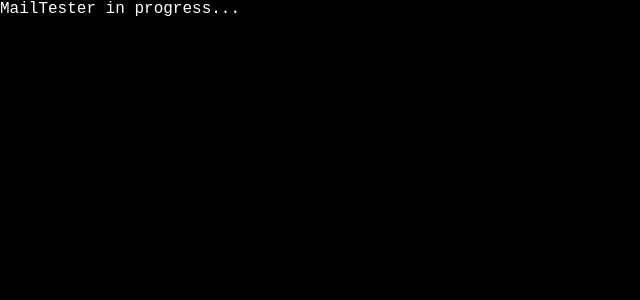
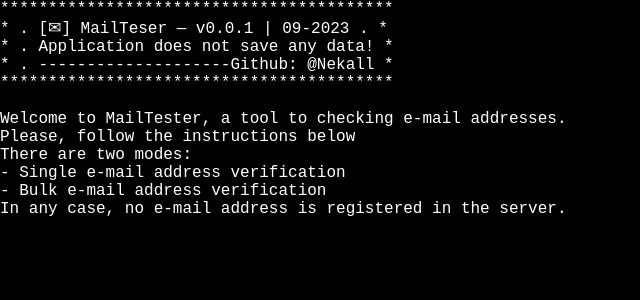
Before and after one commit to Nekall/Mailtester-front, a React (Create React App) app: page / in a window 1280 px wide. Shown: the top 300 px of the page, without its empty margins (0-640 px from the left). Built offline with nearby package versions, Linux system fonts and the light colour scheme.

Commit message:
feat: add components header & terminal and make start msg

```diff
--- /dev/null
+++ b/src/components/Header/index.tsx
@@ -0,0 +1,14 @@
+const Header = () => {
+    return (
+      <>
+        <p>*****************************************</p>
+        <p>* . [✉] MailTeser ― v0.0.1 | 09-2023 .  *</p>
+        <p>* . Application does not save any data! *</p>
+        <p>* . --------------------Github: @Nekall *</p>
+        <p>*****************************************</p>
+        <br />
+      </>
+    );
+  };
+
+  export default Header;
--- /dev/null
+++ b/src/components/Terminal/index.tsx
@@ -0,0 +1,20 @@
+import React from "react";
+
+// Styles
+import "./styles.css";
+
+const Terminal = ({ terminal }: any) => {
+  return (
+    <div className="terminal">
+      {terminal &&
+        terminal.map((item: any, index: number) => (
+          <React.Fragment key={`line-numb-${index}`}>
+            <code>{item}</code>
+            <br />
+          </React.Fragment>
+        ))}
+    </div>
+  );
+};
+
+export default Terminal;
--- /dev/null
+++ b/src/components/Terminal/styles.css
@@ -0,0 +1,4 @@
+.terminal>code{
+    font-size: 16px;
+    margin-top: 10px;
+}
--- a/src/pages/Home/index.tsx
+++ b/src/pages/Home/index.tsx
@@ -1,7 +1,25 @@
+import { useState } from "react";
+
+// Components
+import Header from "../../components/Header";
+import Terminal from "../../components/Terminal";
+
 const Home = () => {
+  const [terminal] = useState<any>([
+    "Welcome to MailTester, a tool to checking e-mail addresses.",
+    "Please, follow the instructions below",
+    "There are two modes: ",
+    "  - Single e-mail address verification",
+    "  - Bulk e-mail address verification",
+    "In any case, no e-mail address is registered in the server.",
+    "",
+    "",
+  ]);
+
   return (
     <div>
-      <p>MailTester in progress...</p>
+      <Header />
+      <Terminal terminal={terminal} />
     </div>
   );
 };
```
